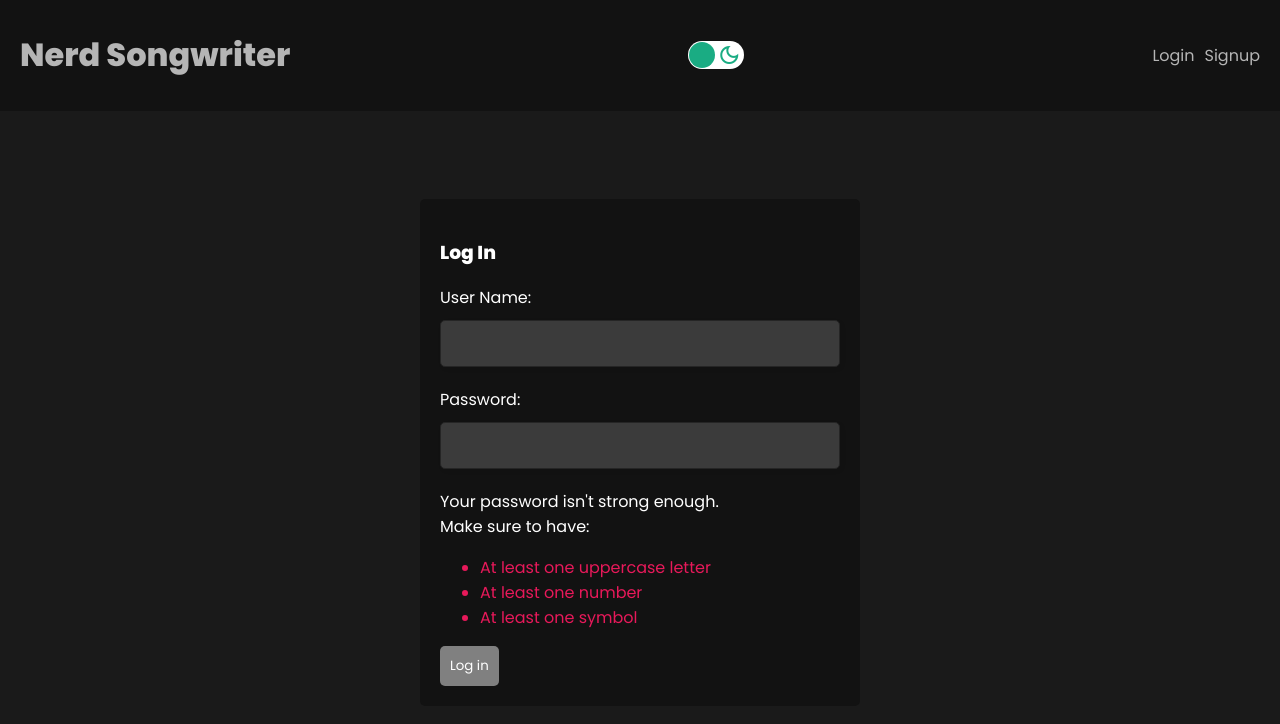
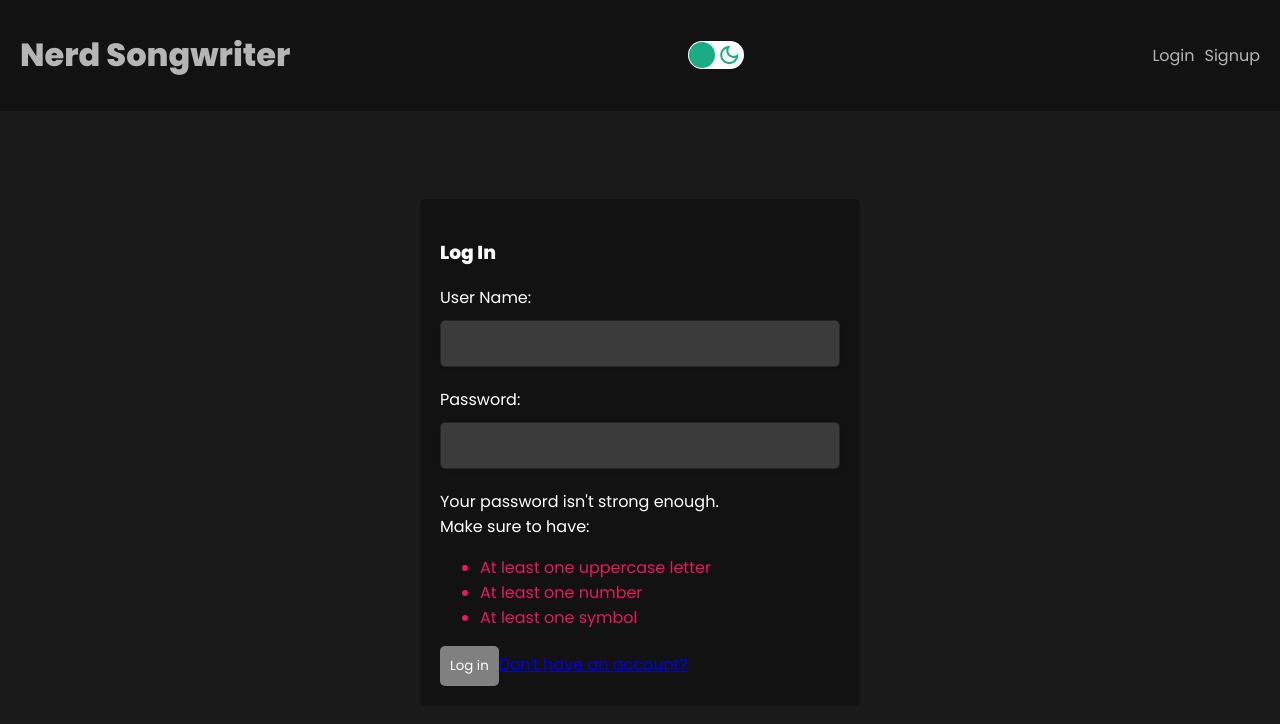
Before and after one commit to BlackVikingCodes/nerd-songwriter-frontend, a React (Create React App) app: page /login in a window 1280 px wide. Shown: the top 724 px of the page. Built offline with nearby package versions, Linux system fonts and the light colour scheme.

Commit message:
I hope it's the final commit

```diff
--- a/src/pages/Login.jsx
+++ b/src/pages/Login.jsx
@@ -1,4 +1,5 @@
 import { useState, useEffect } from "react"
+import { Link } from 'react-router-dom'
 import { useLogin } from "../hooks/useLogin"
 
 const Login = () => {
@@ -52,6 +53,9 @@ const Login = () => {
 
       <button className="btn btn-login" disabled={isLoading||!strongPassword}>Log in</button>
       {error && <div className="error">{error}</div>}
+      <Link to="/signup">
+        Don't have an account?
+      </Link>
     </form>
   )
 }
```
